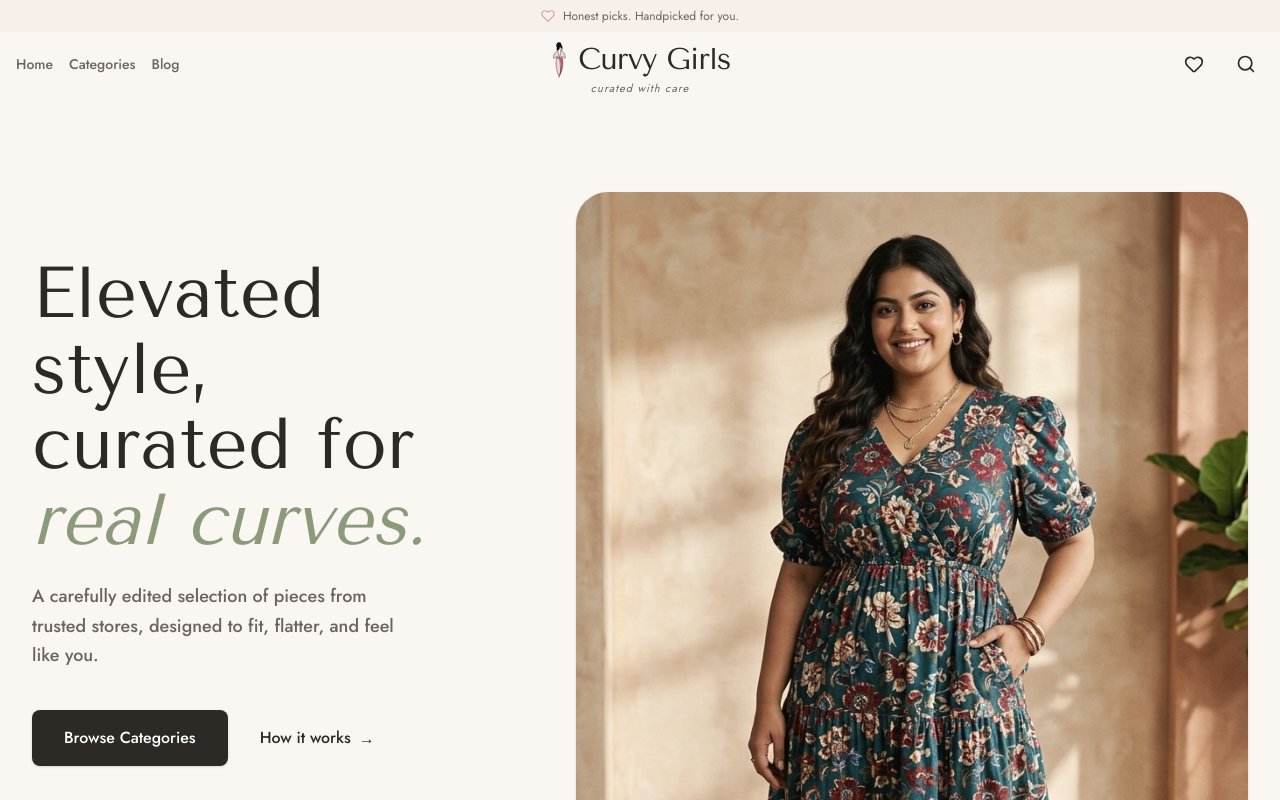
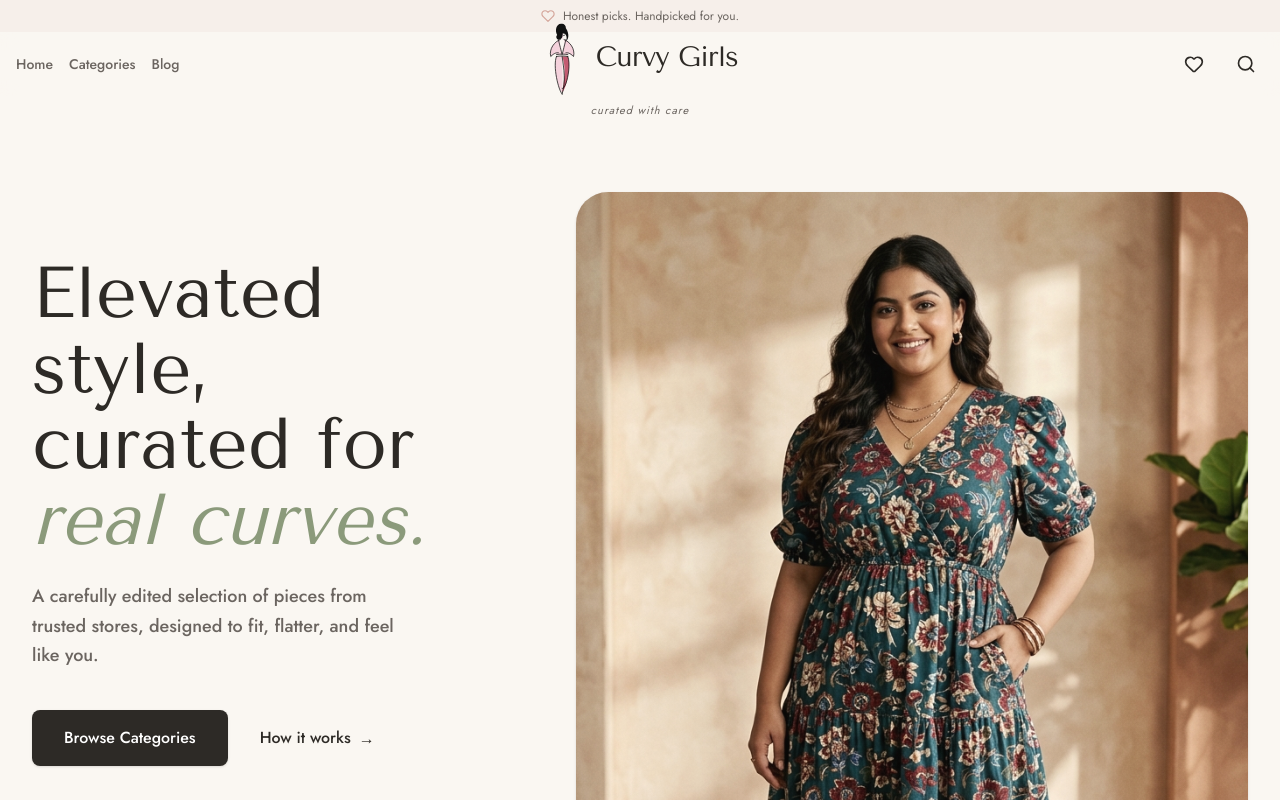
Before and after one commit to ksnidhin/curvy, a Next.js app: page / in a window 1280 px wide. Shown: the top 800 px of the page. Built offline with nearby package versions, Linux system fonts and the light colour scheme.

Commit message:
fix: increase header logo rendering size and fix narrow flexbox compression

```diff
--- a/src/components/layout/HeaderClient.tsx
+++ b/src/components/layout/HeaderClient.tsx
@@ -44,16 +44,16 @@ export function HeaderClient({ navLinks, siteName }: { navLinks: NavLink[], site
             </nav>
           </div>
 
-          <Link href={ROUTES.home} className="absolute left-1/2 -translate-x-1/2 flex flex-col items-center justify-center leading-none mt-1 whitespace-nowrap">
-            <div className="flex items-center gap-1.5 md:gap-2">
+          <Link href={ROUTES.home} className="absolute left-1/2 -translate-x-1/2 flex flex-col items-center justify-center leading-none mt-1 whitespace-nowrap z-10">
+            <div className="flex items-center gap-2 md:gap-3">
               <img
                 src="/images/curvy-girls-logo.svg"
                 alt="Logo"
-                className="h-8 md:h-10 w-auto object-contain"
+                className="h-14 sm:h-16 md:h-20 w-auto shrink-0 object-contain"
               />
-              <span className="font-heading text-2xl md:text-3xl tracking-tight text-foreground">{siteName}</span>
+              <span className="font-heading text-2xl md:text-[1.75rem] tracking-tight text-foreground">{siteName}</span>
             </div>
-            <span className="font-sans text-[10px] md:text-[11px] text-muted italic tracking-widest mt-1">curated with care</span>
+            <span className="font-sans text-[10px] md:text-[11px] text-muted italic tracking-widest mt-1.5 md:mt-2">curated with care</span>
           </Link>
 
           <div className="flex items-center gap-2 md:gap-4">
```
